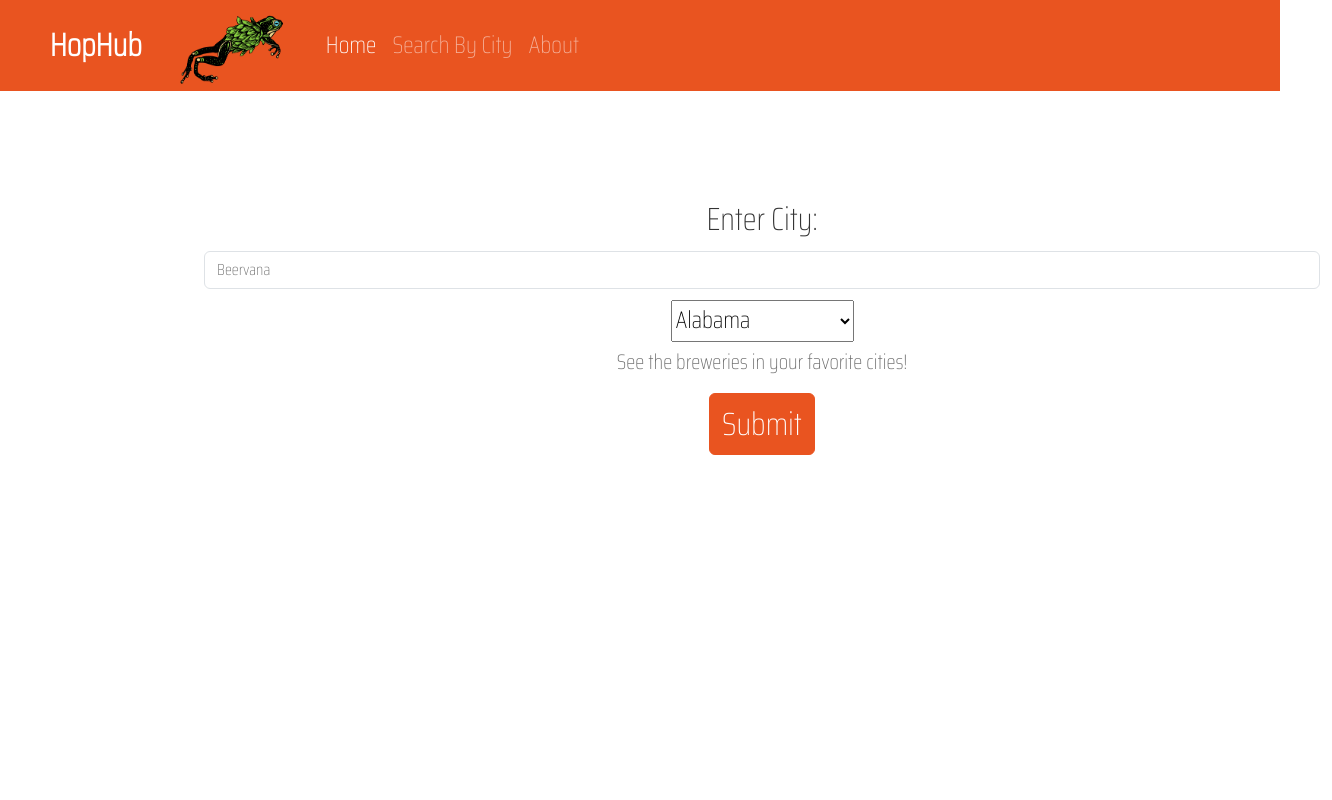
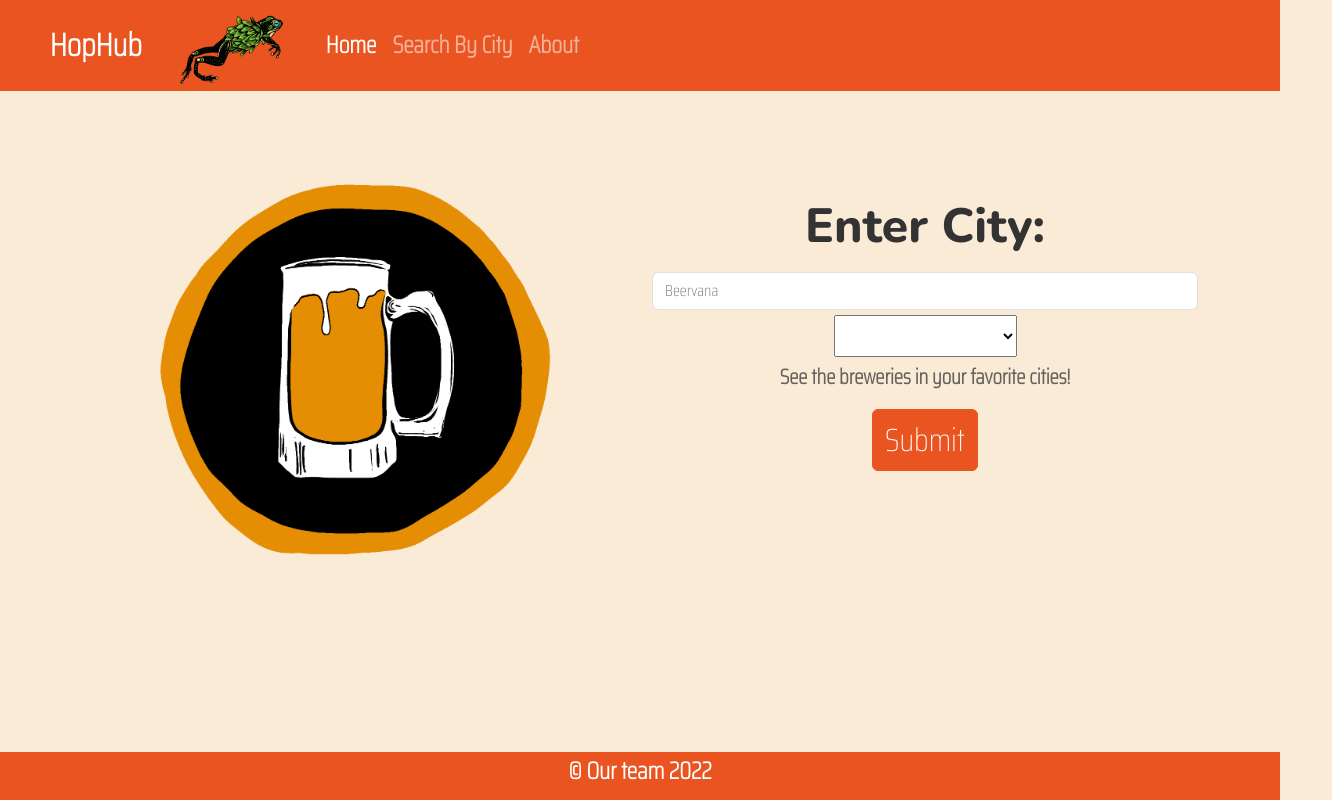
Before and after one commit to jonramm/Beaverhacks-Winter-2022, a React (Create React App) app in the folder brewery-app/: page /breweries in a window 1280 px wide. Shown: the whole page, 1332 px wide, since content can reach past the window. Built offline with nearby package versions, Linux system fonts and the light colour scheme.

Commit message:
fonts and table color changed

```diff
--- a/brewery-app/src/App.css
+++ b/brewery-app/src/App.css
@@ -3,6 +3,8 @@
 body {
   font-family: 'Saira Condensed', sans-serif;
   font-size: 1.5rem;
+  font-weight: bold;
+  background-color: antiquewhite;
 }
 
 h1 {
@@ -17,6 +19,16 @@ h2 {
   font-size: 3rem;
 }
 
+h3 {
+  font-family: 'Nunito', sans-serif;
+  font-weight: bold;
+  font-size: 1.5rem;
+}
+
+a {
+  color: white;
+}
+
 .App {
   text-align: center;
 }
@@ -26,11 +38,16 @@ h2 {
 }
 
 .navbar {
-  margin-bottom: 3rem;
+  margin-bottom: 5rem;
 }
 
-.container {
-  margin-left: 15%;
+.page-container {
+  position: relative;
+  min-height: 100vh;
+}
+
+.content-wrap {
+  padding-bottom: 5rem;
 }
 
 /* Navbar */
@@ -96,6 +113,23 @@ h2 {
   margin: 2%;
 }
 
+.brewery-table {
+  font-size: 1.3rem;
+  color: white;
+}
+
+.table {
+  color: white;
+}
+
+tr:nth-child(even) {
+  background-color: #005017;
+}
+
+tr:nth-child(odd) {
+  background-color: #009f1b;
+}
+
 /* Search Bar Styles */
 .form-label {
   font-size: 2rem;
@@ -119,15 +153,26 @@ h2 {
   height: 800px;
 }
 
+.stein-img {
+  width: 400px;
+  height: auto;
+}
+
 /* Footer */
 
 .footer {
-  position: relative;
-  overflow: hidden;
+  position: absolute;
   left: 0;
   bottom: 0;
   width: 100%;
   text-align: center;
-  padding-top: 10px;
-  margin-top: 40px;
+  height: 3rem;
+  padding: 5px;
 }
+
+#footerText {
+  font-family: 'Saira Condensed', sans-serif;
+  font-size: 1.5rem;
+  font-weight: bold;
+  color: white;
+}
--- a/brewery-app/src/components/BreweryList.js
+++ b/brewery-app/src/components/BreweryList.js
@@ -5,12 +5,12 @@ function BreweryList({ breweries }) {
 
   return (
       <div>
-        <table className="table table-dark table-striped">
+        <table className="table table-striped brewery-table">
             <thead>
                 <tr>
-                    <th scope="col">Name</th>
-                    <th scope="col">Street</th>
-                    <th scope="col">Phone</th>
+                    <th scope="col"><h3>Name</h3></th>
+                    <th scope="col"><h3>Street</h3></th>
+                    <th scope="col"><h3>Phone</h3></th>
                 </tr>
             </thead>
             <tbody>
--- a/brewery-app/src/components/DataCell.js
+++ b/brewery-app/src/components/DataCell.js
@@ -31,7 +31,6 @@ function DataCell ({numOfBreweries, correctCity, state}) {
 
     return (
         <div class="brewery-data-cell">
-            <h3>Data</h3>
             <Table striped bordered hover size="sm">
                 <thead>
                     <tr>
--- a/brewery-app/src/components/DisplayBreweries.js
+++ b/brewery-app/src/components/DisplayBreweries.js
@@ -89,9 +89,6 @@ function DisplayBreweries({ breweries, correctCity, searchBreweries, numOfBrewer
                 <a href="/breweries">
                     <Button variant="primary">Search Again</Button>
                 </a>
-            {/* <Link to="/breweries">
-                <Button variant="primary">Search Again</Button>
-            </Link> */}
             </div>
 
             {/* search map section */}
--- a/brewery-app/src/components/SearchForm.js
+++ b/brewery-app/src/components/SearchForm.js
@@ -6,6 +6,7 @@ import BreweryMapWrapper from "./BreweryMap";
 import DisplayBreweries from "./DisplayBreweries";
 import Button from 'react-bootstrap/Button';
 import { Link } from 'react-router-dom';
+import stein from '../images/beer-stein.png'
 
 function SearchForm() {
 
@@ -27,7 +28,7 @@ function SearchForm() {
             },
         });
         const data = await response.json();
-        setNumOfBreweries(data[data.length-1].numOfBreweries)
+        setNumOfBreweries(data[data.length - 1].numOfBreweries)
         data.slice(0, -1)
         for (let el of data) {
             setBreweries(data, el);
@@ -42,9 +43,15 @@ function SearchForm() {
     // Renders search bar
     if (isLoaded === false) {
         return (
+            <div>
+                <div class="row">
+                    <div class="col">
+                        <img class="stein-img" src={stein}></img>
+                    </div>
+                    <div class="col">
                         <form class="search-form">
                             <div className="mb-3">
-                    <label htmlFor="cityInput" className="form-label">Enter City:</label>
+                                <label htmlFor="cityInput" className="form-label"><h2>Enter City:</h2></label>
                                 <input type="text"
                                     class="form-control input-bar"
                                     id="cityInput"
@@ -53,6 +60,7 @@ function SearchForm() {
                                     value={city}
                                     onChange={e => setCity(e.target.value)} />
                                 <select class="state-dropdown" value={state} onChange={e => setState(e.target.value)}>
+                                    <option value=""></option>
                                     <option value="alabama">Alabama</option>
                                     <option value="alaska">Alaska</option>
                                     <option value="arizona">Arizona</option>
@@ -109,6 +117,12 @@ function SearchForm() {
                             </div>
                             <button type="button" className="btn btn-primary" onClick={searchBreweries}>Submit</button>
                         </form>
+                    </div>
+
+                </div>
+
+            </div>
+
         )
 
     } else {
--- a/brewery-app/src/pages/Breweries.js
+++ b/brewery-app/src/pages/Breweries.js
@@ -1,5 +1,5 @@
 import '../App.css';
-import React, {useState, useEffect} from 'react';
+import React, { useState, useEffect } from 'react';
 import BreweryList from '../components/BreweryList';
 import SearchForm from '../components/SearchForm';
 import Navbar from '../components/pageNavbar';
@@ -7,12 +7,17 @@ import Navbar from '../components/pageNavbar';
 
 function Breweries() {
 
-  return (
-        <div>
-            <Navbar />
-            <div className="container">
-            <SearchForm />
-        </div>
+    return (
+        <div class="page-container">
+            <div class="content-wrap">
+                <Navbar />
+                <div className="container">
+                    <SearchForm />
+                </div>
+            </div>
+            <div class="footer bg-primary">
+                <h3 id="footerText">© Our team 2022</h3>
+            </div>
         </div>
 
     )
--- a/brewery-app/src/pages/Home.js
+++ b/brewery-app/src/pages/Home.js
@@ -36,13 +36,12 @@ function Home() {
     }, [latitude, longitude])
 
     return (
-        <div>
+        <div class="page-container">
             <Navbar />
 
-            <div>
+            <div class="content-wrap">
                 <div class="row home-row">
                     <div class="welcome-div col-4">
-                        <h1 class="header-text">HopHub</h1>
                         <img class="icon-img" src={icon}></img>
                         <br />
                         <div class="page-button">
@@ -58,7 +57,7 @@ function Home() {
                 </div>
             </div>
             <div class="footer bg-primary">
-                <h3>© Our team 2022</h3>
+                <h3 id="footerText">© Our team 2022</h3>
             </div>
         </div>
     )
```
Also changed, not shown: brewery-app/src/images/beer-stein.png (added). Lines whose indentation alone changed are shown as unchanged.
